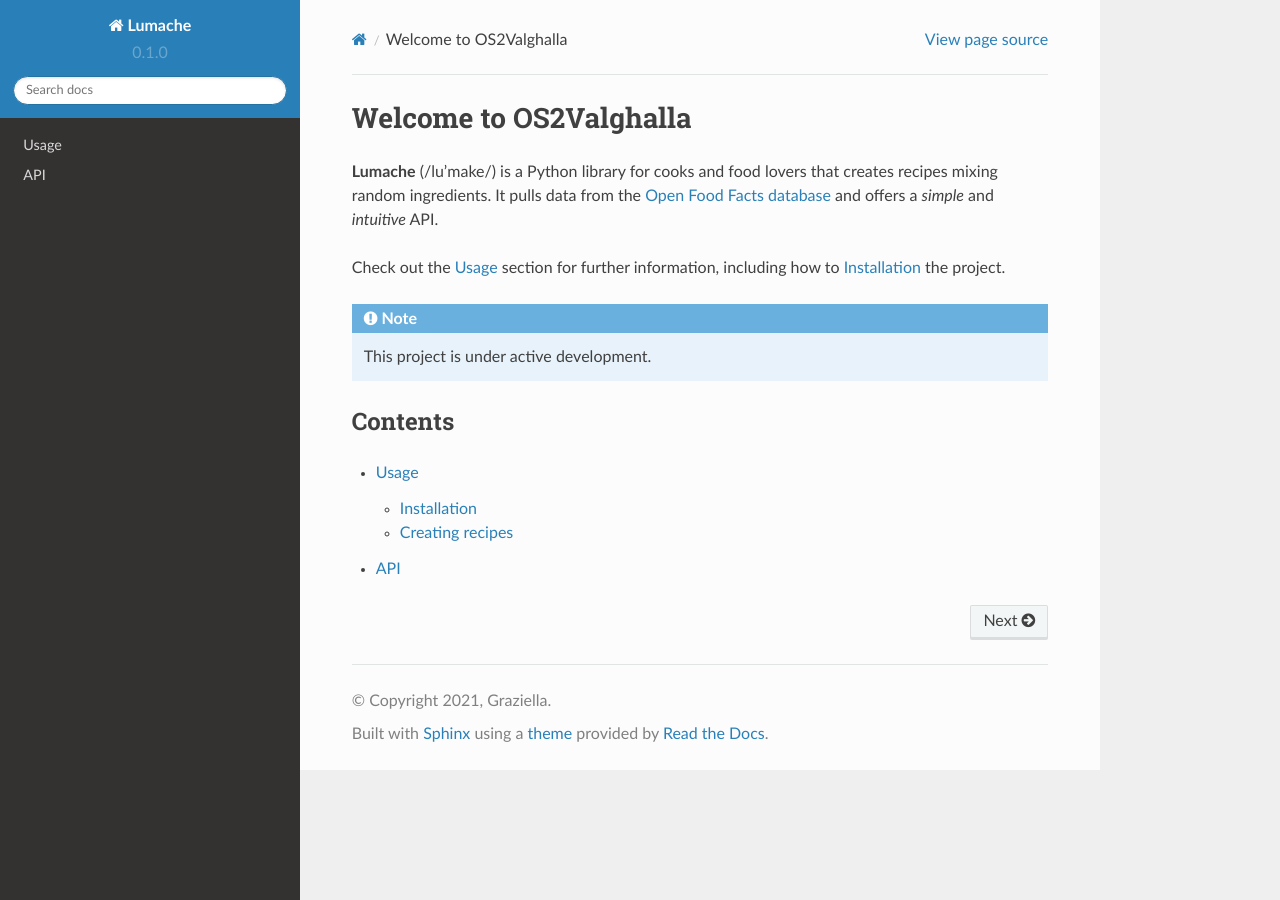
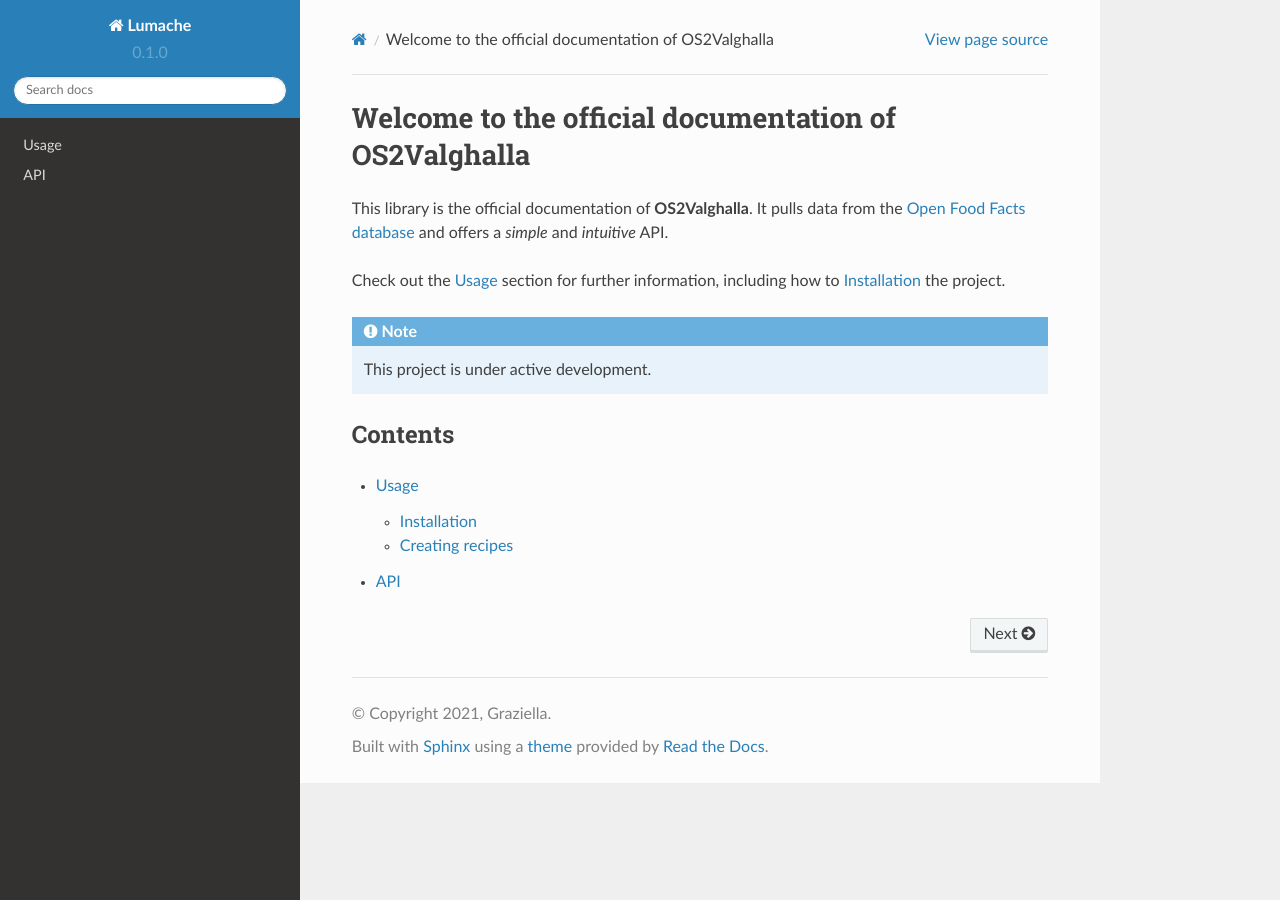
Before and after one commit to JesperBorup/OS2Valghalla, a Sphinx documentation site: the page built from docs/source/index.rst, in a window 1280 px wide. Built offline with Sphinx 7.4.7 and the Read the Docs theme 2.0.0, drawn with Linux system fonts in a browser that asks for light colours.

Commit message:
Update index.rst

```diff
--- a/docs/source/index.rst
+++ b/docs/source/index.rst
@@ -1,9 +1,8 @@
-Welcome to OS2Valghalla
+Welcome to the official documentation of OS2Valghalla
 ===================================
 
-**Lumache** (/lu'make/) is a Python library for cooks and food lovers
-that creates recipes mixing random ingredients.
-It pulls data from the `Open Food Facts database <https://world.openfoodfacts.org/>`_
+This library is the official documentation of **OS2Valghalla**.
+It pulls data from the `Open Food Facts database <https://github.com/JesperBorup/OS2Valghalla/blob/main/>`_
 and offers a *simple* and *intuitive* API.
 
 Check out the :doc:`usage` section for further information, including
```
